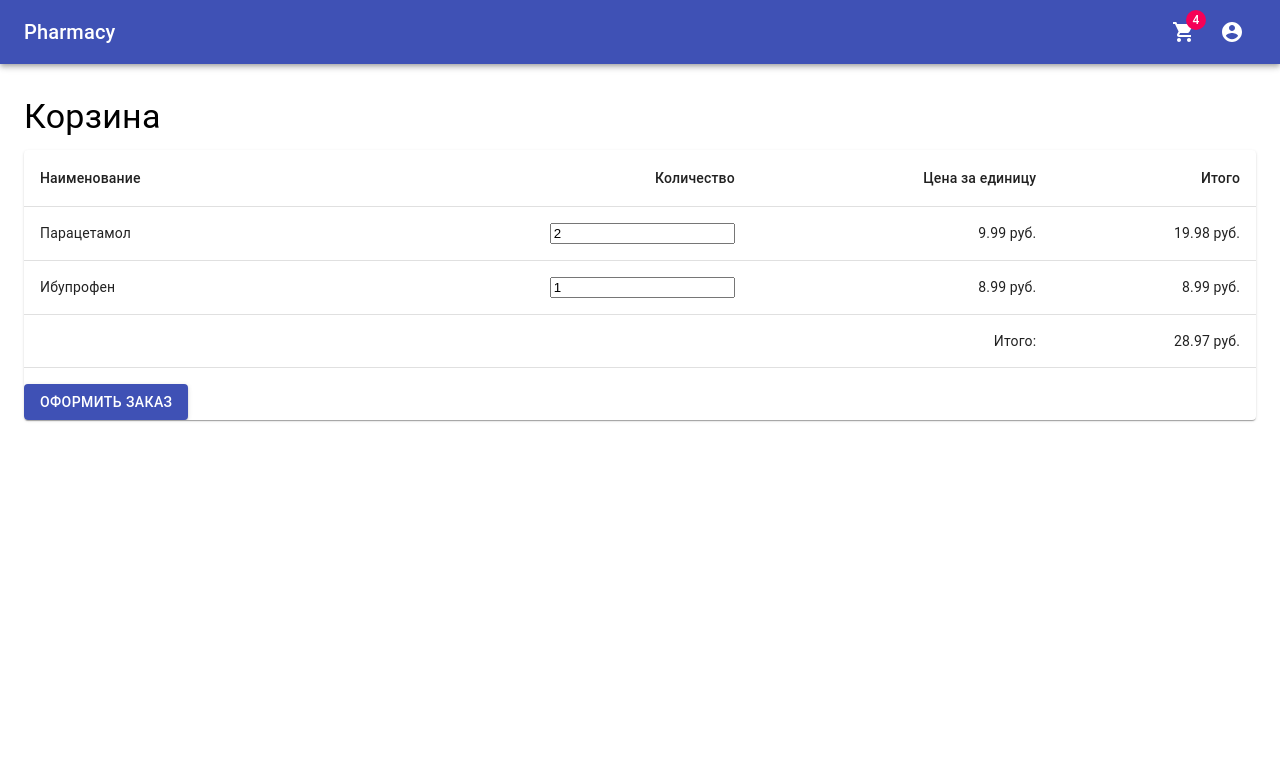
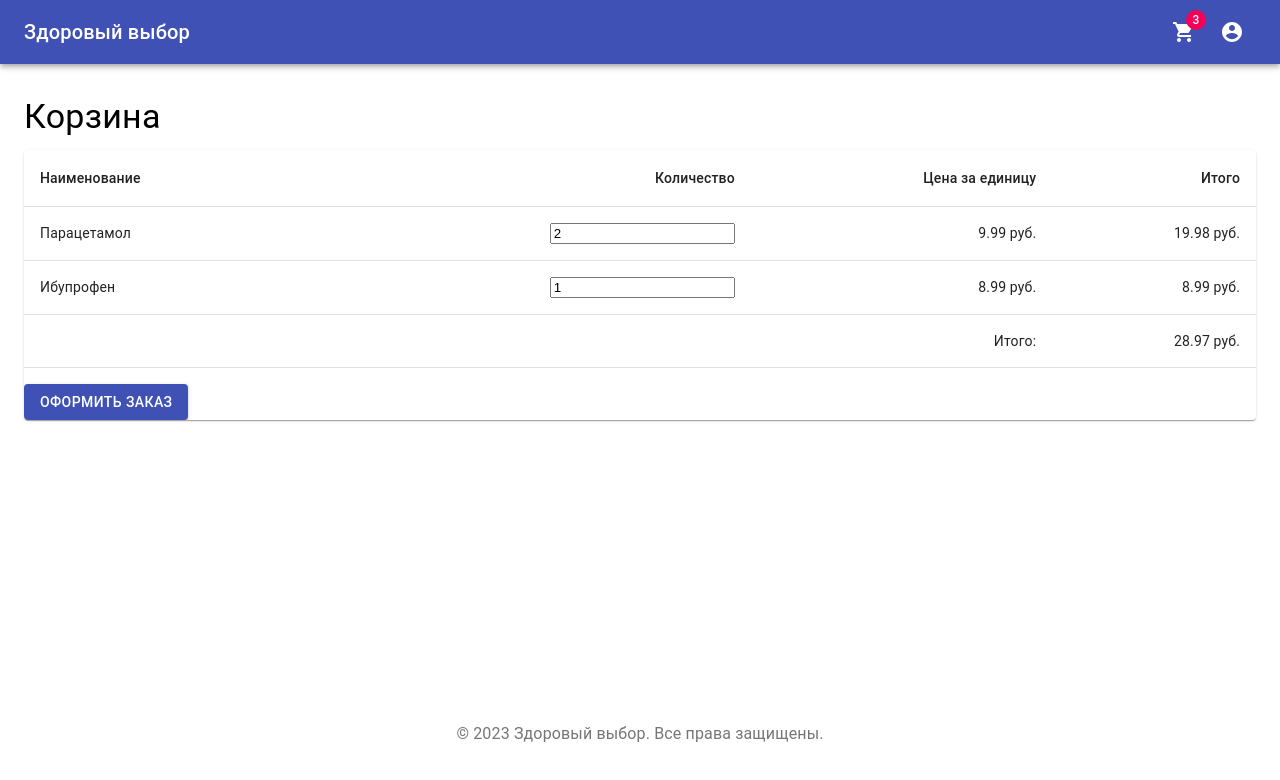
Before and after one commit to llummin/pharmacy, a React (Create React App) app in the folder frontend/: page /cart in a window 1280 px wide. Shown: the top 780 px of the page. Built offline with nearby package versions, Linux system fonts and the light colour scheme.

Commit message:
добавлен футер сайта

```diff
--- a/frontend/src/components/App.tsx
+++ b/frontend/src/components/App.tsx
@@ -2,6 +2,7 @@ import React from 'react';
 import {Route, Routes} from "react-router";
 import {BrowserRouter} from "react-router-dom";
 import Navbar from '../components/Navbar';
+import Footer from '../components/Footer';
 import PhoneAuthPage from '../pages/PhoneAuthPage';
 import CartPage from '../pages/CartPage';
 
@@ -13,6 +14,7 @@ function App() {
 				<Route path="/login" element={<PhoneAuthPage/>}/>
 				<Route path="/cart" element={<CartPage/>}/>
 			</Routes>
+			<Footer/>
 		</BrowserRouter>
 	);
 }
--- /dev/null
+++ b/frontend/src/components/Footer.tsx
@@ -0,0 +1,27 @@
+import React from 'react';
+import {makeStyles} from '@material-ui/core/styles';
+import {Typography} from '@material-ui/core';
+
+const useStyles = makeStyles((theme) => ({
+	footer: {
+		backgroundColor: theme.palette.background.paper,
+		height: '10vh',
+		position: 'fixed',
+		bottom: 0,
+		width: '100%',
+	},
+}));
+
+const Footer = () => {
+	const classes = useStyles();
+
+	return (
+		<footer className={classes.footer}>
+			<Typography variant="subtitle1" align="center" color="textSecondary" component="p">
+				© 2023 Здоровый выбор. Все права защищены.
+			</Typography>
+		</footer>
+	);
+};
+
+export default Footer;
--- a/frontend/src/components/Navbar.tsx
+++ b/frontend/src/components/Navbar.tsx
@@ -121,14 +121,14 @@ const Navbar: React.FC = () => {
 					</IconButton>
 					<Link to="/" className={classes.link}>
 						<Typography variant="h6" className={classes.title}>
-							Pharmacy
+							Здоровый выбор
 						</Typography>
 					</Link>
 					<div className={classes.grow} />
 					<div className={classes.rightIcons}>
 						<Link to="/cart" className={classes.link}>
 							<IconButton color="inherit">
-								<Badge badgeContent={4} color="secondary">
+								<Badge badgeContent={3} color="secondary">
 									<ShoppingCartIcon />
 								</Badge>
 							</IconButton>
```
